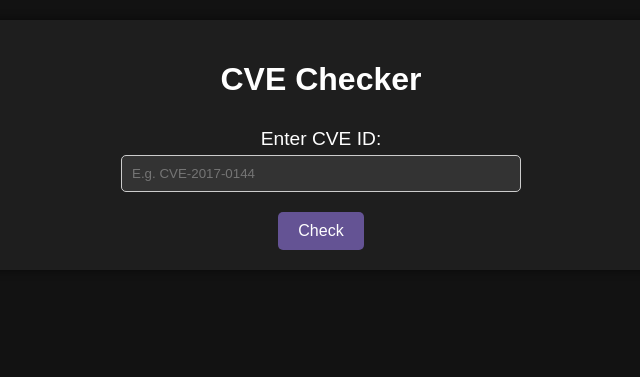
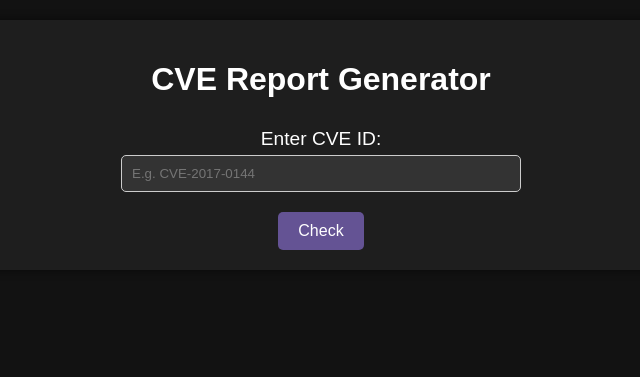
Before and after one commit to Arzumirzeb/CVE_report_Generator, a Flask app: page / in a window 1280 px wide. Shown: the part 43-420 px from the top of the page, without its empty margins (319-959 px from the left). Run offline with Flask 3, Linux system fonts and the light colour scheme.

Commit message:
cve generator

```diff
--- a/templates/index.html
+++ b/templates/index.html
@@ -4,7 +4,7 @@
 
 {% block content %}
 <div class="index-container">
-    <h1>CVE Checker</h1>
+    <h1>CVE Report Generator</h1>
     <form method="post" class="cve-form">
         <label for="cve_id">Enter CVE ID:</label>
         <input type="text" id="cve_id" name="cve_id" placeholder="E.g. CVE-2017-0144" required>
```
